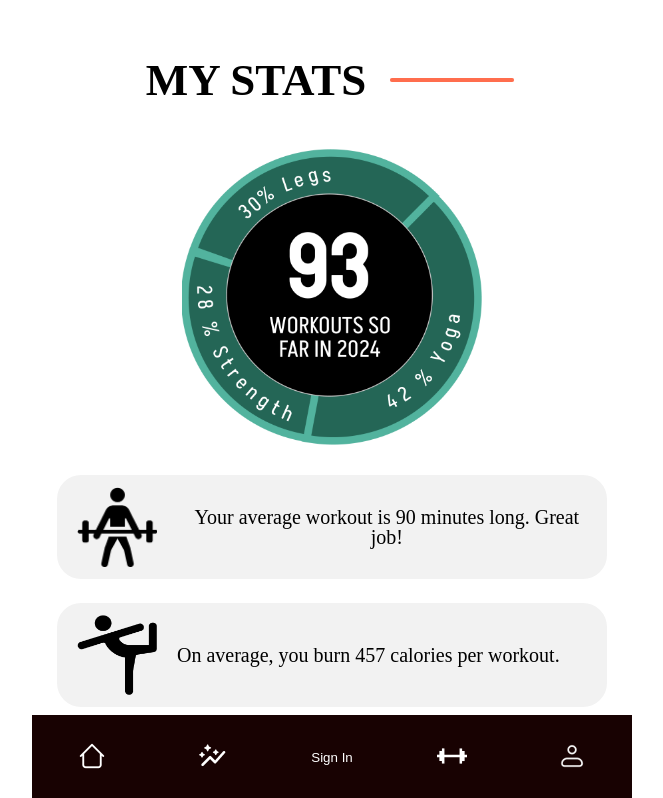
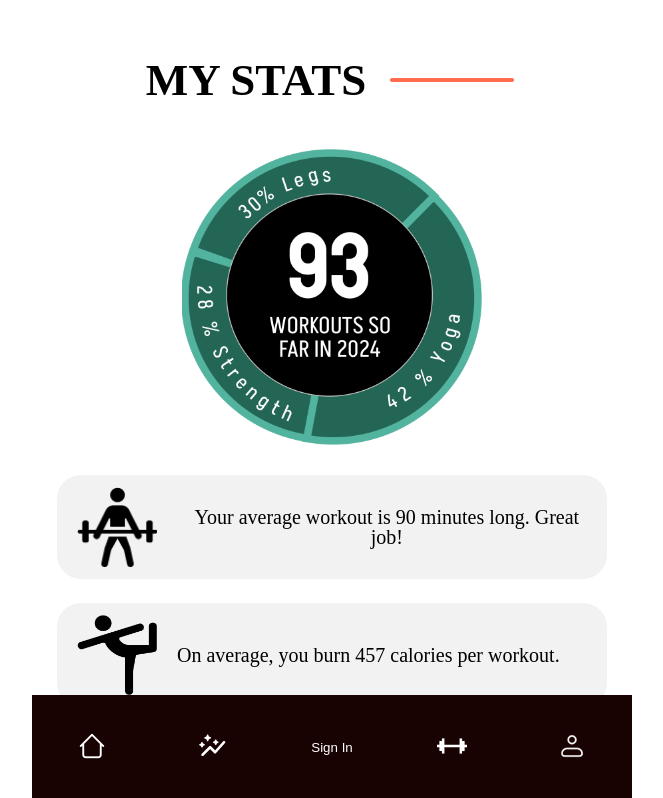
Before and after one commit to williamcaamot/arcturus, a React (Vite) app in the folder frontend/: page /Statistics in a window 1280 px wide. Shown: the top 798 px of the page, without its empty margins (308-971 px from the left). Built offline with nearby package versions, Linux system fonts and the light colour scheme; no server answers.

Commit message:
adjusted the navigation to get it bigger

```diff
--- a/frontend/src/components/navigation/styles/navigation.css
+++ b/frontend/src/components/navigation/styles/navigation.css
@@ -7,7 +7,7 @@
   right: 0;
   width: 100%;
   background: var(--Text, #180202);
-  padding: 25px 0;
+  padding: 35px 0;
   box-sizing: border-box;
   z-index: 9999;
   }
```
